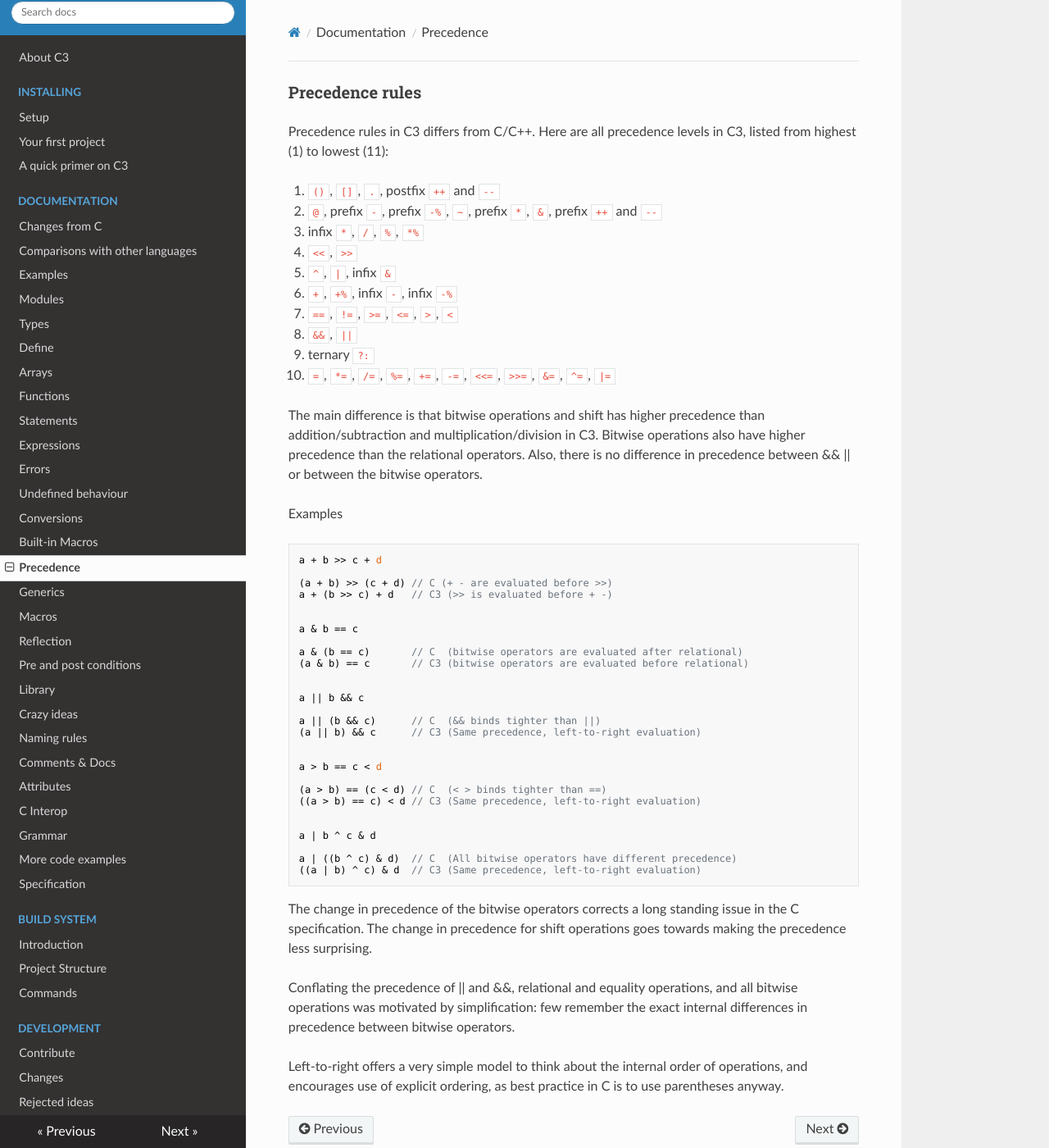
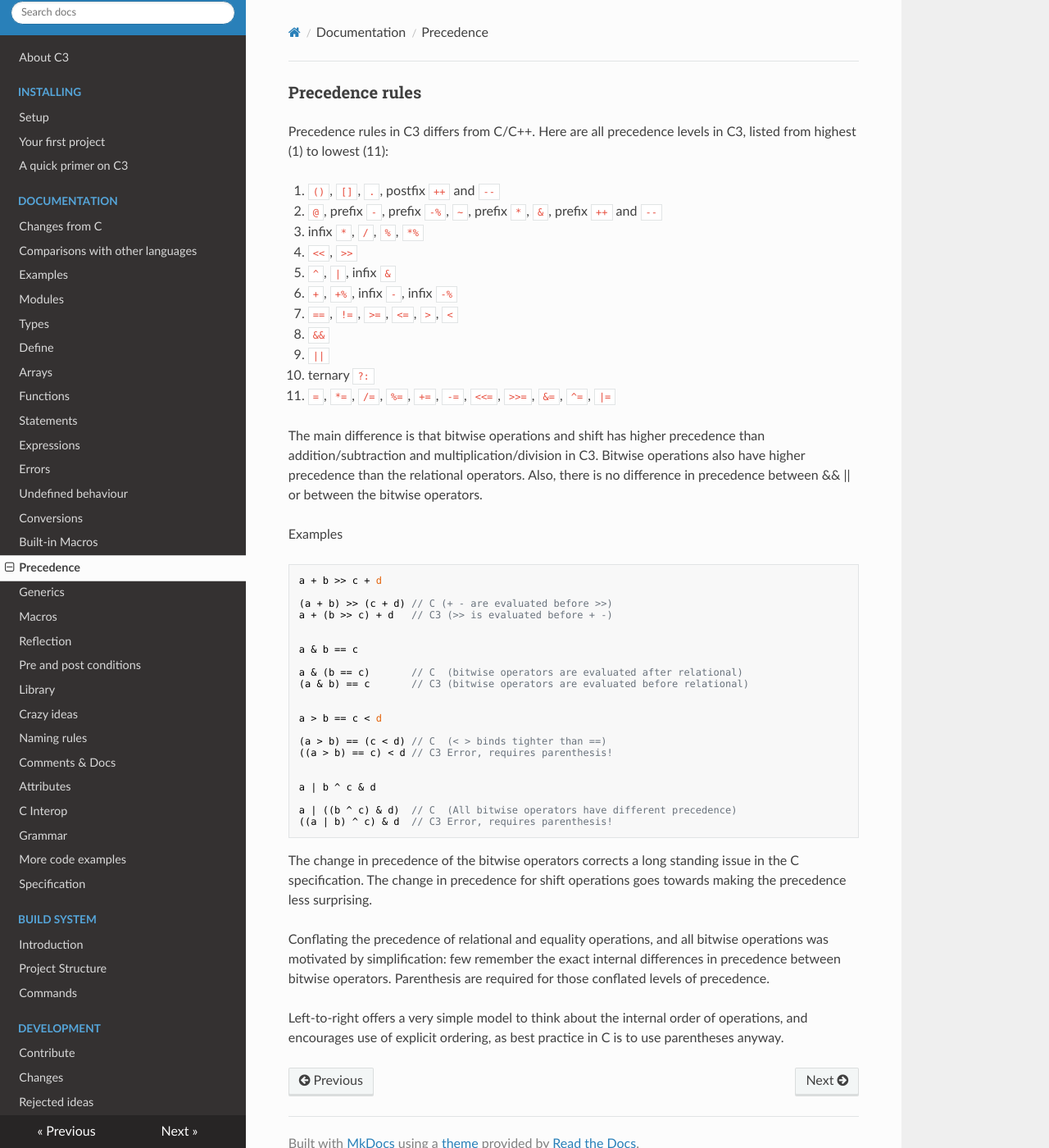
Before and after one commit to c3lang/c3docs-old, an MkDocs documentation site: the page built from docs/precedence.md, in a window 1280 px wide and 1400 px high. Shown: the whole window at 82% size. Built offline with MkDocs 1.6.1, drawn with Linux system fonts in a browser that asks for light colours; nearby versions of some CDN libraries.

Commit message:
Fixed whitespace in spec #17, updated precedence rules.

````diff
--- a/docs/precedence.md
+++ b/docs/precedence.md
@@ -31,26 +32,20 @@ a & (b == c)       // C  (bitwise operators are evaluated after relational)
 (a & b) == c       // C3 (bitwise operators are evaluated before relational)
 
 
-a || b && c
-
-a || (b && c)      // C  (&& binds tighter than ||)
-(a || b) && c      // C3 (Same precedence, left-to-right evaluation)
-
-
 a > b == c < d
 
 (a > b) == (c < d) // C  (< > binds tighter than ==)
-((a > b) == c) < d // C3 (Same precedence, left-to-right evaluation)
+((a > b) == c) < d // C3 Error, requires parenthesis!
 
 
 a | b ^ c & d
 
 a | ((b ^ c) & d)  // C  (All bitwise operators have different precedence)
-((a | b) ^ c) & d  // C3 (Same precedence, left-to-right evaluation)
+((a | b) ^ c) & d  // C3 Error, requires parenthesis!
 ```
 
 The change in precedence of the bitwise operators corrects a long standing issue in the C specification. The change in precedence for shift operations goes towards making the precedence less surprising.
 
-Conflating the precedence of || and &&, relational and equality operations, and all bitwise operations was motivated by simplification: few remember the exact internal differences in precedence between bitwise operators.
+Conflating the precedence of relational and equality operations, and all bitwise operations was motivated by simplification: few remember the exact internal differences in precedence between bitwise operators. Parenthesis are required for those conflated levels of precedence.
 
 Left-to-right offers a very simple model to think about the internal order of operations, and encourages use of explicit ordering, as best practice in C is to use parentheses anyway.
````
Also changed, not shown: other parts of docs/precedence.md (+2 -1 lines), docs/specification.md (+2 -2 lines).
